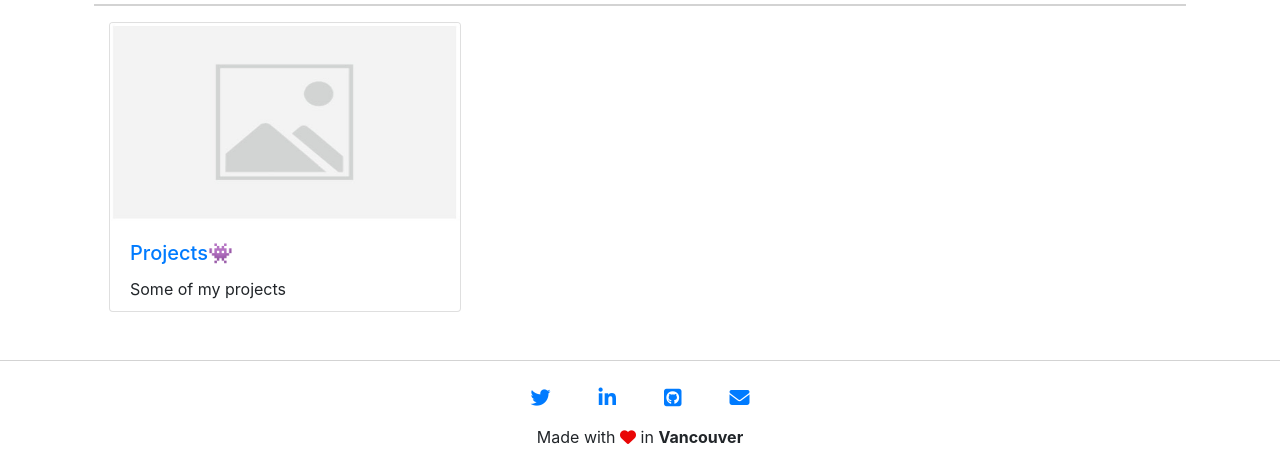
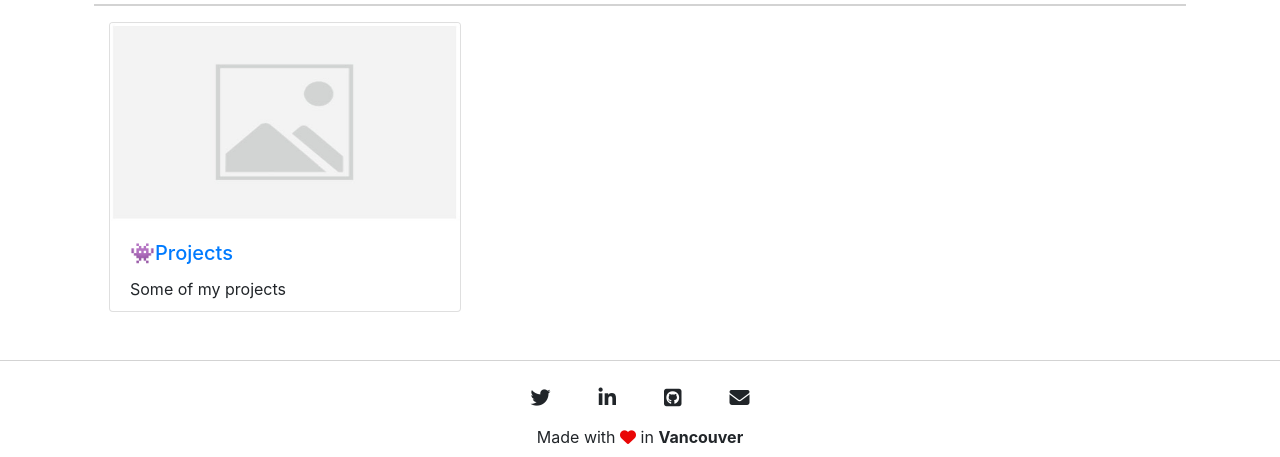
Before and after one commit to mertbarutcuoglu/mertbarutcuoglu.com, a Django app: page / in a window 1280 px wide. Shown: the part 734-1191 px from the top of the page. Run offline with Django 3.2, Linux system fonts and the light colour scheme; data comes from the database, SQL or seed files in the repository; both versions use the stored data as it was after the commit; some libraries are stand-ins or nearby versions.

Commit message:
minor changes in UI

```diff
--- a/homepage/models.py
+++ b/homepage/models.py
@@ -17,4 +17,4 @@ class Section(models.Model):
     description = models.CharField(max_length=50)
     image = models.ImageField(null=True)
     section_emoji = models.IntegerField() # dec value for emoji
-    links_to = models.CharField(max_length=50)
+    links_to = models.URLField()
--- a/homepage/templates/index.html
+++ b/homepage/templates/index.html
@@ -30,7 +30,7 @@
                     <img src="{{section.image.url}}" class="card-img-top" width="352" height="198" alt="...">
                     <div class="card-body">
                         <a href="{{section.links_to}}">
-                            <h5 class="card-title">{{section.title}}&#{{section.section_emoji}};</h5>
+                            <h5 class="card-title">&#{{section.section_emoji}};{{section.title}}</h5>
                         </a>
                         <p class="card-text">{{section.description}}</p>
                     </div>
--- a/templates/base.html
+++ b/templates/base.html
@@ -38,16 +38,16 @@
 
     <footer class="font-small pt-5">
         <div class="d-flex justify-content-center pt-4 mb-3" style="border-top: 1px solid lightgray;">
-            <a href="https://twitter.com/barutcuoglumert">
+            <a href="https://twitter.com/barutcuoglumert" style="color:inherit;">
                 <i class="fab fa-twitter fa-lg mr-5 fa-2x"></i>
             </a>
-            <a href="https://www.linkedin.com/in/kadir-mert-barutçuoğlu-634055bb/">
+            <a href="https://www.linkedin.com/in/kadir-mert-barutçuoğlu-634055bb/" style="color:inherit;">
                 <i class="fab fa-linkedin-in fa-lg mr-5 fa-2x"> </i>
             </a>
-            <a href="http://github.com/mertbarutcuoglu">
+            <a href="http://github.com/mertbarutcuoglu" style="color:inherit;">
                 <i class="fab fa-github-square fa-lg mr-5 fa-2x"> </i>
             </a>
-            <a href="mailto:kbarutcu@students.cs.ubc.ca">
+            <a href="mailto:kbarutcu@students.cs.ubc.ca" style="color:inherit;">
                 <i class="fas fa-envelope fa-lg fa-2x"> </i>
             </a>
         </div>
```
Also changed, not shown: db.sqlite3, homepage/migrations/0007_auto_20200515_0549.py (added).
